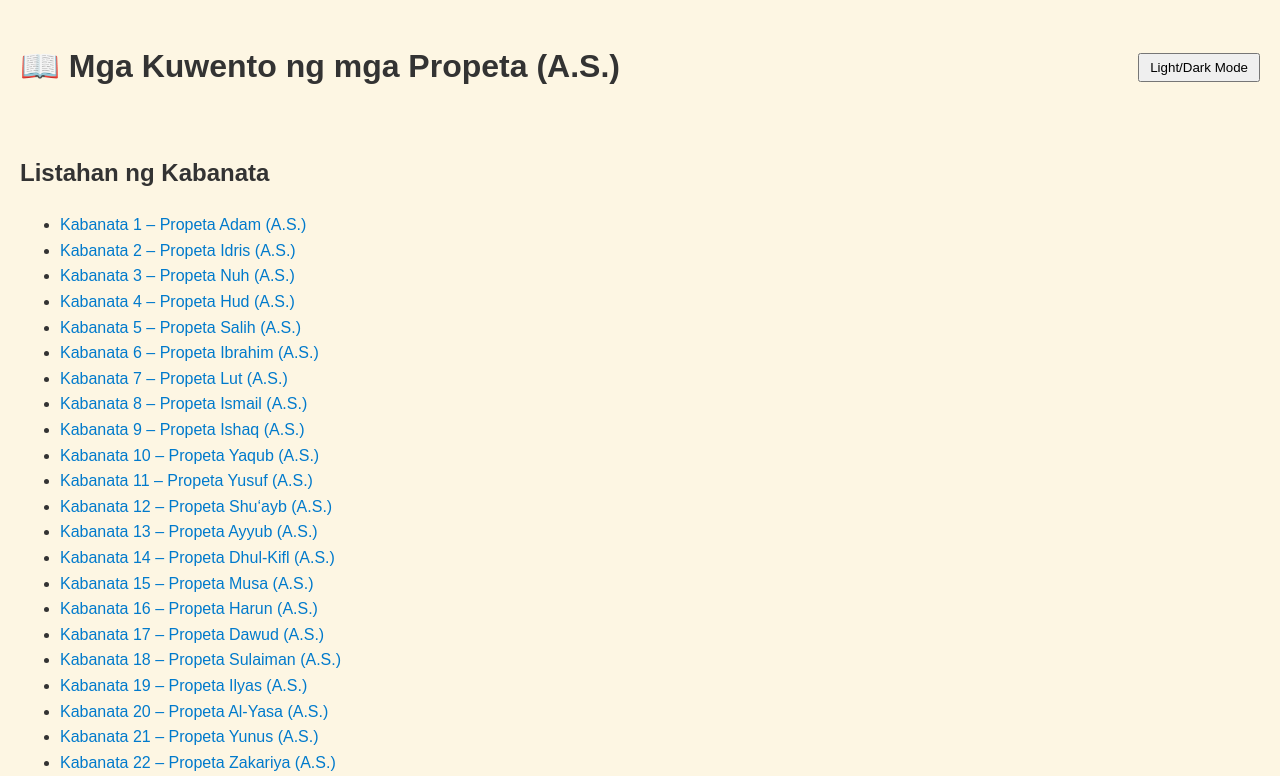
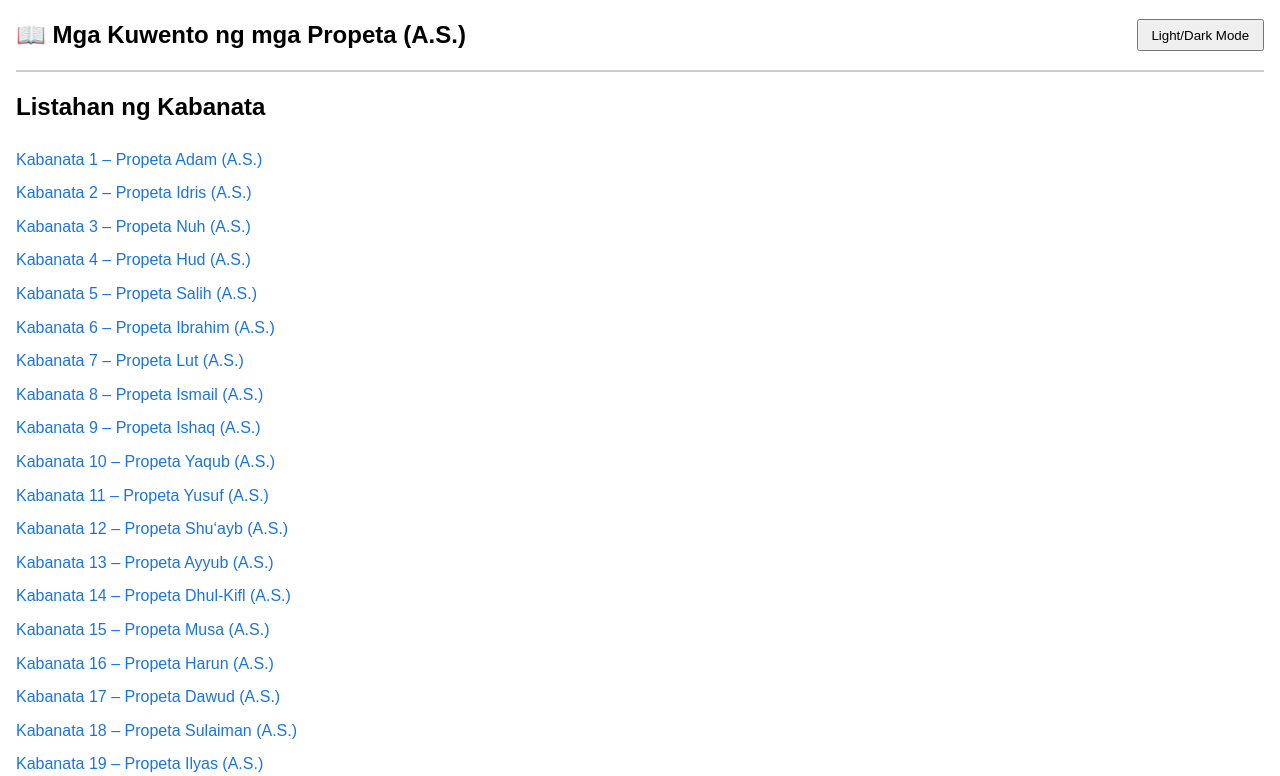
Before and after one commit to meriembenachit14/Mga-Kuwento-at-Aral-ng-25-Propeta-A.S., a plain HTML site: page index.html in a window 1280 px wide. Shown: the top 776 px of the page. Drawn offline with Linux system fonts and the light colour scheme.

Commit message:
Update style.css

```diff
--- a/style.css
+++ b/style.css
@@ -1,43 +1,61 @@
 body {
   font-family: Arial, sans-serif;
   line-height: 1.6;
-  background-color: #fdf6e3;
-  color: #333;
   margin: 0;
-  padding: 0 20px;
+  padding: 0 1rem;
+  background-color: #fff;
+  color: #000;
 }
 
 body.dark-mode {
   background-color: #121212;
-  color: #f0f0f0;
+  color: #e0e0e0;
 }
 
 header {
+  padding: 1rem 0;
+  border-bottom: 2px solid #ccc;
   display: flex;
   justify-content: space-between;
   align-items: center;
-  padding: 20px 0;
 }
 
-nav ul {
-  list-style-type: none;
-  padding: 0;
+header h1 {
+  font-size: 1.5rem;
+  margin: 0;
 }
 
-nav li {
-  margin: 5px 0;
+header button {
+  padding: 0.4rem 0.8rem;
+  cursor: pointer;
+}
+
+main {
+  margin-top: 1rem;
+}
+
+main h2 {
+  margin-top: 1rem;
+}
+
+ul {
+  list-style-type: none;
+  padding-left: 0;
+}
+
+ul li {
+  margin: 0.5rem 0;
 }
 
 a {
+  color: #1a73e8;
   text-decoration: none;
-  color: #007acc;
 }
 
 a:hover {
   text-decoration: underline;
 }
 
-button {
-  cursor: pointer;
-  padding: 5px 10px;
+section {
+  margin-bottom: 1.5rem;
 }
```
